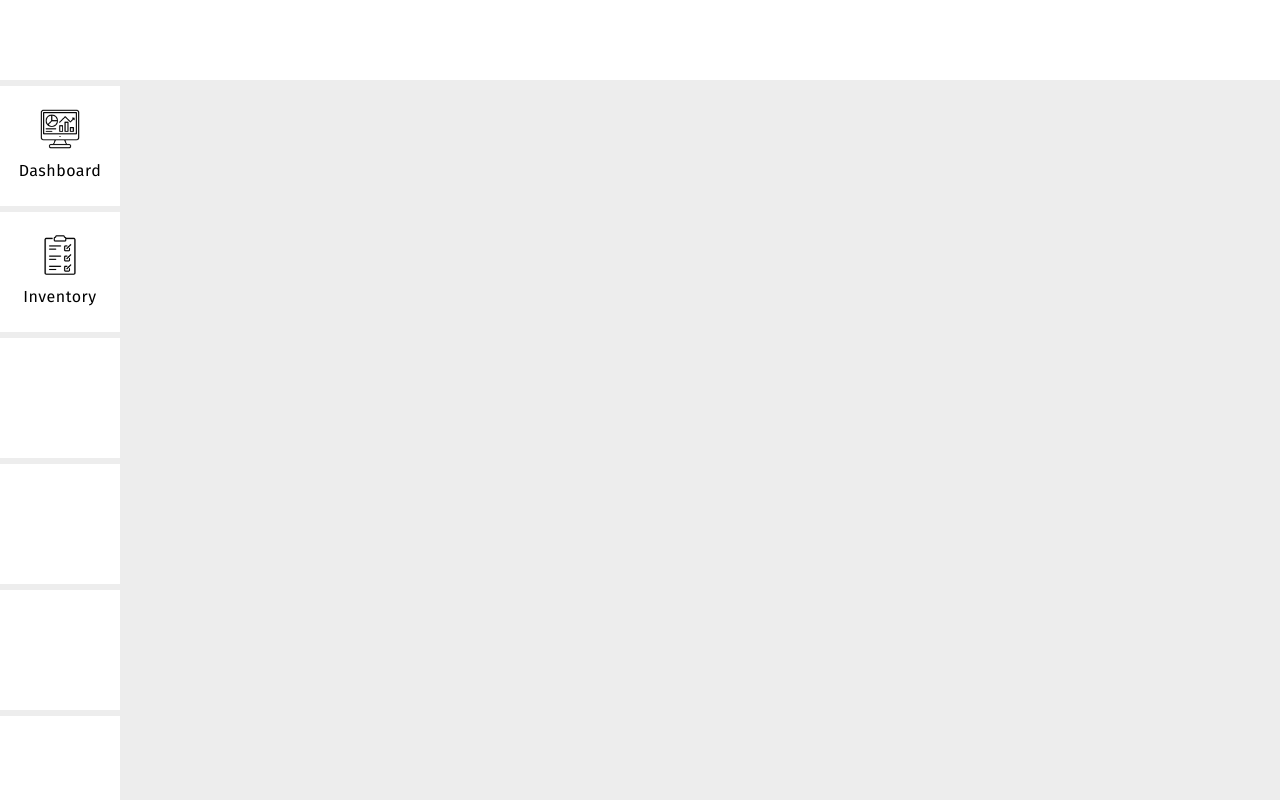
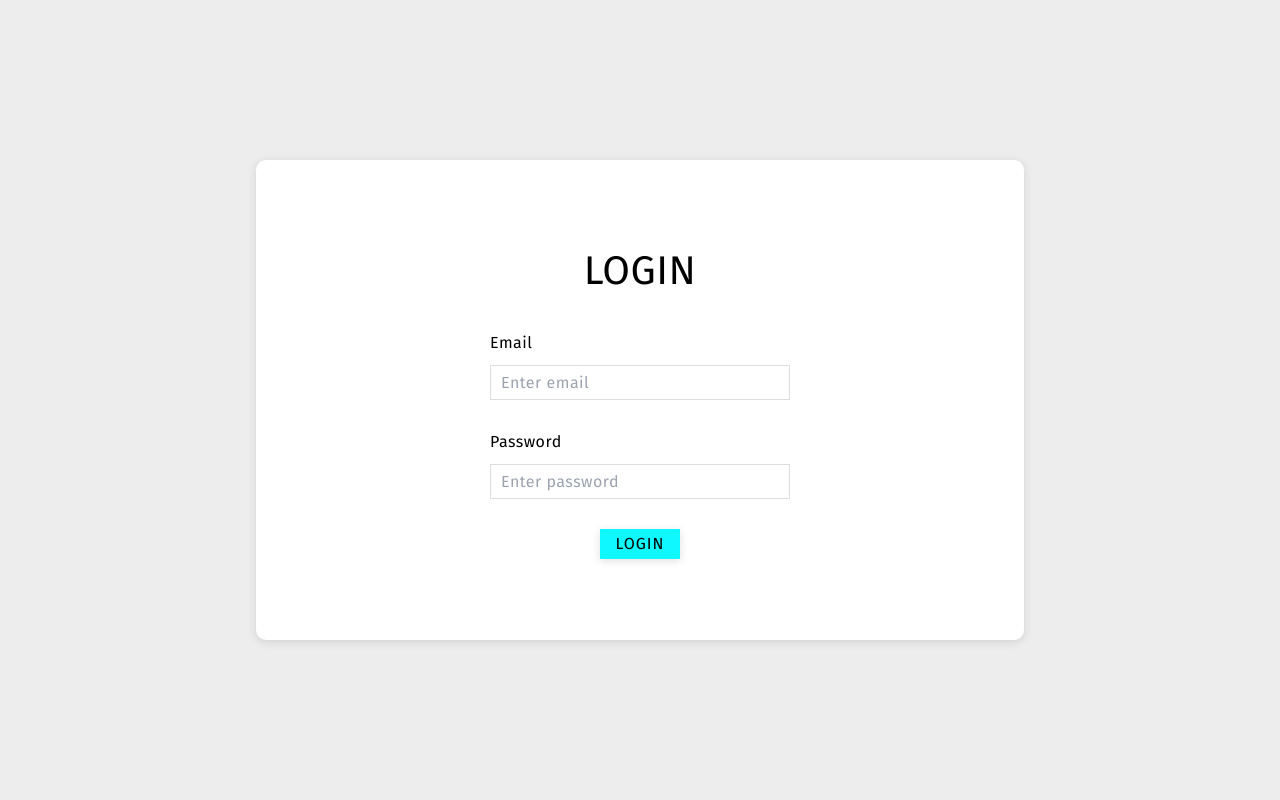
Before and after one commit to navrajkaler996/PrimeInventoryPro, a React (Vite) app in the folder client/: page /login in a window 1280 px wide. Shown: the top 800 px of the page. Built offline with nearby package versions, Linux system fonts and the light colour scheme; no server answers.

Commit message:
Login UI created

```diff
--- a/client/src/App.tsx
+++ b/client/src/App.tsx
@@ -1,4 +1,4 @@
-import { Route, Routes } from "react-router-dom";
+import { Route, Routes, useLocation } from "react-router-dom";
 
 import "./index.css";
 
@@ -9,10 +9,17 @@ import NavigationMenu from "./components/NavigationMenu";
 //Importing pages
 import Dashboard from "./pages/Dashboard";
 import Inventory from "./pages/Inventory";
+import Login from "./pages/Login";
 
 function App() {
+  const location = useLocation();
+
+  const { pathname } = location;
+
   return (
     <div className="max-w-full">
+      {pathname !== "/login" && (
+        <>
           <Header />
           <div id="content" className="flex flex-row w-[100%]">
             <NavigationMenu />
@@ -22,6 +29,10 @@ function App() {
               <Route path="/inventory" element={<Inventory />} />
             </Routes>
           </div>
+        </>
+      )}
+
+      {pathname === "/login" && <Login />}
     </div>
   );
 }
--- /dev/null
+++ b/client/src/pages/Login/index.tsx
@@ -0,0 +1,65 @@
+import { useState } from "react";
+import Button from "../../components/Button";
+import Input from "../../components/Input";
+import { LoginFormType } from "../Inventory/utils/types";
+
+const Login: React.FC = () => {
+  const [form, setForm] = useState<LoginFormType>({
+    email: "",
+    password: "",
+    errors: {
+      email: false,
+      password: false,
+    },
+  });
+
+  //Handler called when input is changed
+  const changeHandler = (e: any) => {
+    setForm((prevValue) => {
+      return {
+        ...prevValue,
+        [e.target.name]: e.target.value,
+      };
+    });
+  };
+
+  return (
+    <div
+      id="login"
+      className="w-[100%] h-[100vh] flex justify-center items-center">
+      <div className="w-[60%] h-[60vh] bg-white shadow-custom rounded-custom">
+        <form className="w-[100%] h-[100%] flex flex-col justify-center items-center">
+          <h1 className="uppercase text-[4rem]">Login</h1>
+          <div id="login__email" className="mt-[3rem]">
+            <Input
+              label="email"
+              type="email"
+              value={form.email}
+              changeHandler={changeHandler}
+              disabled={false}
+              showLabel={true}
+              styles={{}}
+            />
+          </div>
+          <div id="login__password" className="mt-[3rem]">
+            <Input
+              label="password"
+              type="password"
+              value={form.password}
+              changeHandler={changeHandler}
+              disabled={false}
+              showLabel={true}
+              styles={{}}
+            />
+
+            <div id="login__submit" className="mt-[3rem] text-center">
+              <Button value="login" styles={{ margin: "0 auto" }} />
+            </div>
+          </div>
+        </form>
+      </div>
+    </div>
+  );
+};
+
+export default Login;
```
Also changed, not shown: client/src/pages/Inventory/utils/types.ts (+10 -0 lines). Lines whose indentation alone changed are shown as unchanged.
